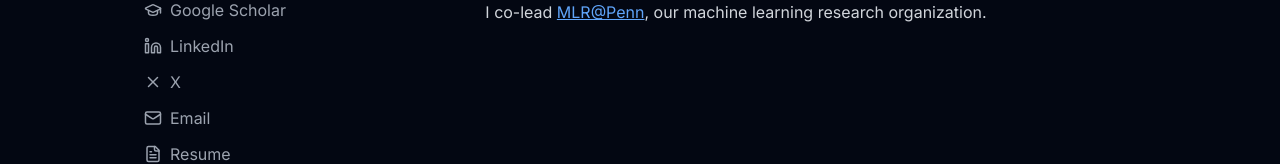
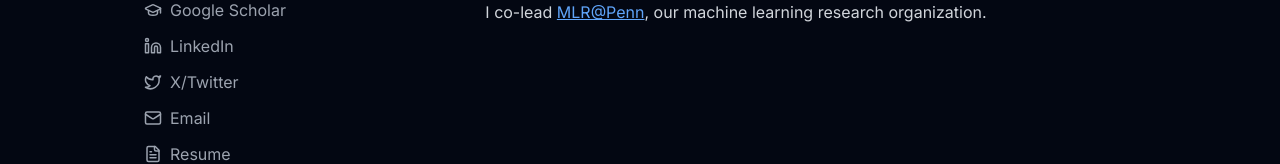
Before and after one commit to khushgx/website, a Next.js app: page / in a window 1280 px wide. Shown: the part 316-480 px from the top of the page. Built offline with nearby package versions, Linux system fonts and the light colour scheme.

Commit message:
made some changes

```diff
--- a/src/app/page.js
+++ b/src/app/page.js
@@ -3,7 +3,7 @@
 import React, { useState } from 'react';
 import Image from 'next/image';
 import Link from 'next/link';
-import { Github, Linkedin, X, Mail, ExternalLink, FileText, GraduationCap } from 'lucide-react';
+import { Github, Linkedin, Twitter, Mail, ExternalLink, FileText, GraduationCap } from 'lucide-react';
 
 export default function Home() {
   const [activeTab, setActiveTab] = useState('about');
@@ -75,8 +75,8 @@ export default function Home() {
                     <span>LinkedIn</span>
                   </a>
                   <a href="https://x.com/khushgx" className="flex items-center gap-2 text-gray-400 hover:text-blue-400 transition-colors">
-                    <X size={18} />
-                    <span>X</span>
+                    <Twitter size={18} />
+                    <span>X/Twitter</span>
                   </a>
                   <a href="mailto:khushgx@gmail.com" className="flex items-center gap-2 text-gray-400 hover:text-blue-400 transition-colors">
                     <Mail size={18} />
```
